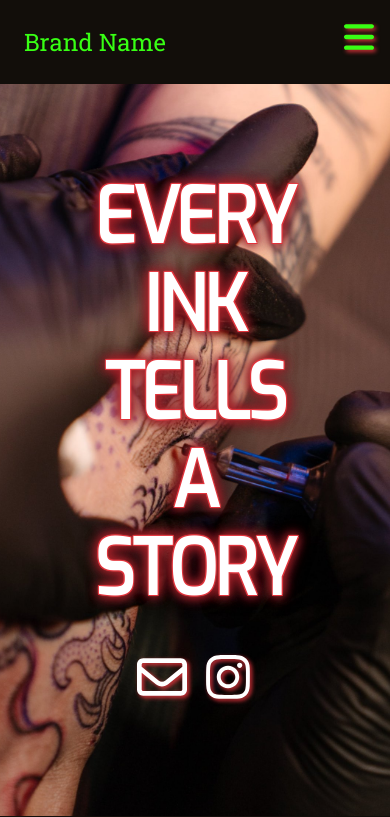
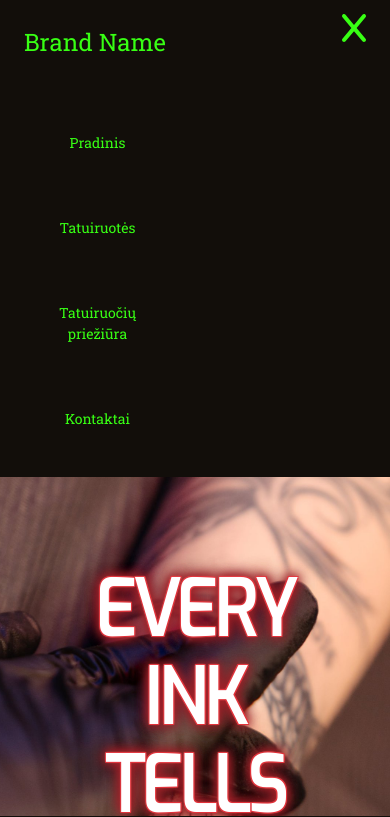
Before and after one commit to IngaSafranova/Ema_portfolio, a plain HTML site: page index.html in a window 390 px wide. Both pictures are taken after a click on the link "Menu". Shown: the top 817 px of the page. Drawn offline with Linux system fonts and the light colour scheme; a web font is replaced by a local one.

Commit message:
tatoo page started

```diff
--- a/index.html
+++ b/index.html
@@ -27,17 +27,17 @@
         <div class="navbar-links">
           <ul role="tablist"
           aria-label="primary navigation">
-            <li role="tab" tabindex="0"><a href="#pradinis">Pradinis</a></li>
-            <li role="tab" tabindex="0"><a href="#">Apie mane</a></li>
-            <li role="tab" tabindex="0"><a href="#">Tatuiruotės</a></li>
-            <li role="tab" tabindex="0"><a href="#">Tatuiruočių priežiūra</a></li>
-            <li role="tab" tabindex="0"><a href="#">Kontaktai</a></li>
+            <li class="nav-list" role="tab" tabindex="0"><a class="nav-link" href="#home">Pradinis</a></li>
+            <!-- <li class="nav-list" role="tab" tabindex="0"><a class="nav-link" href="#">Apie mane</a></li> -->
+            <li class="nav-list" role="tab" tabindex="0"><a class="nav-link" href="#about-tatoo">Tatuiruotės</a></li>
+            <li class="nav-list" role="tab" tabindex="0"><a class="nav-link" href="#">Tatuiruočių priežiūra</a></li>
+            <li class="nav-list" role="tab" tabindex="0"><a class="nav-link" href="#">Kontaktai</a></li>
           </ul>
         </div>
       </nav>
     </header>
-    <main>
-      <section class="pradinis" id="pradinis">
+
+      <section class="home" id="home">
       <h1><span class="clip">Every</span> <span class="clip">Ink</span> <span class="clip">Tells</span><span class="clip"> A</span> <span class="clip">Story</span> </h1>
 
       <ul role="tablist" class="social-list" aria-label="footer navigation">
@@ -54,7 +54,11 @@
             <img src="./Assets/Images/instagram(1).svg" alt="">
           </a>
         </section>
-        </main>
+
+       <section class="about-tatoo" id="about-tatoo">
+        <h2>Sveiki, esu tatuiruočių meistrė iš Ukmergės </h2>
+        <p class="tatoo"> </p>
+       </section>
       <footer class="footer">
 <p class="footer-text">&copy created by IS</p>
       </footer>
--- a/script.js
+++ b/script.js
@@ -1,25 +1,21 @@
-// const toggleButton = document.getElementsByClassName('toggle-button')[0]
-// const navbarLinks = document.getElementsByClassName('navbar-links')[0]
-
-// toggleButton.addEventListener('click', () => {
-//   navbarLinks.classList.toggle('active');
-//   toggleButton.classList.toggle('active')
-// })
-
 const toggleButton = document.getElementsByClassName("toggle-button")[0];
-
+const navbar = document.querySelector(".navbar-links");
 //select all nav-links
-const navbarLinks = document.querySelectorAll('.nav-link');
-console.log(navbarLinks)
+const navbarLinks = document.querySelectorAll(".nav-link");
+console.log(navbarLinks);
 
 toggleButton.addEventListener("click", () => {
-  document.body.classList.toggle('active');
+  document.body.classList.toggle("active");
+  toggleButton.classList.toggle("active");
+  navbar.classList.toggle("active");
 });
 
 // to close navbar after presing the link
 
-navbarLinks.forEach(link => {
-  link.addEventListener('click', ()=> {
-    document.body.classList.remove('active');
-  })
-})
+navbarLinks.forEach((link) => {
+  link.addEventListener("click", () => {
+    document.body.classList.toggle("active");
+    toggleButton.classList.toggle("active");
+    navbar.classList.toggle("active");
+  });
+});
--- a/styles.css
+++ b/styles.css
@@ -120,7 +120,9 @@ select {
     scroll-behavior: auto !important;
   }
 }
-
+html {
+  scroll-behavior: smooth;
+}
 /* Accessibility user styles*/
 .skip-to-content {
   position: absolute;
@@ -148,7 +150,9 @@ select {
   white-space: nowrap; /* added line*/
   border: 0;
 }
-
+section {
+  height: 100vh;
+}
 /* Nav bar*/
 
 .home {
@@ -259,7 +263,8 @@ h1 span {
 }
  .social-list__item {
 
-  size: 48px;
+  width: 48px;
+  height: 48px;
   margin: .5rem;
 }
  .social-list__link {
@@ -284,6 +289,13 @@ h1 span {
   text-align: center;
   padding: 0.25em 0;
 }
+
+/*About-tatoo*/
+.about-tatoo {
+  background:var(--clr-dark);
+  font-family: var(--ff-secondary);
+}
+
 @media (max-width: 800px) {
   .home {
     background-image: url(./Assets/Images/Tatoo_artist1.jpg);
```
